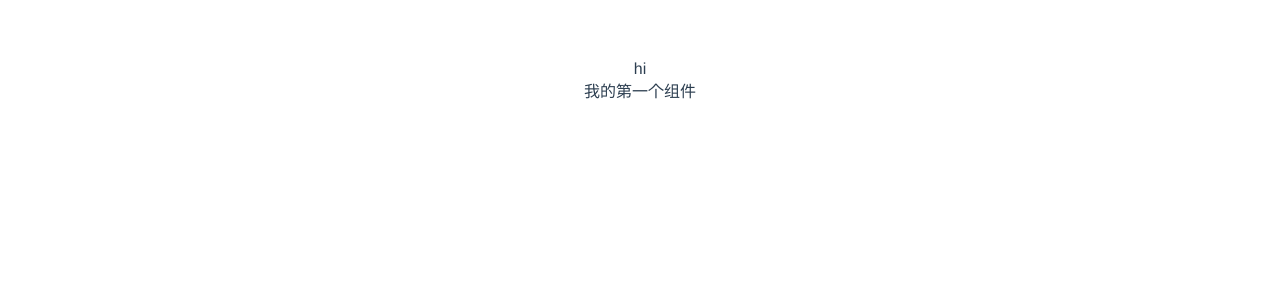
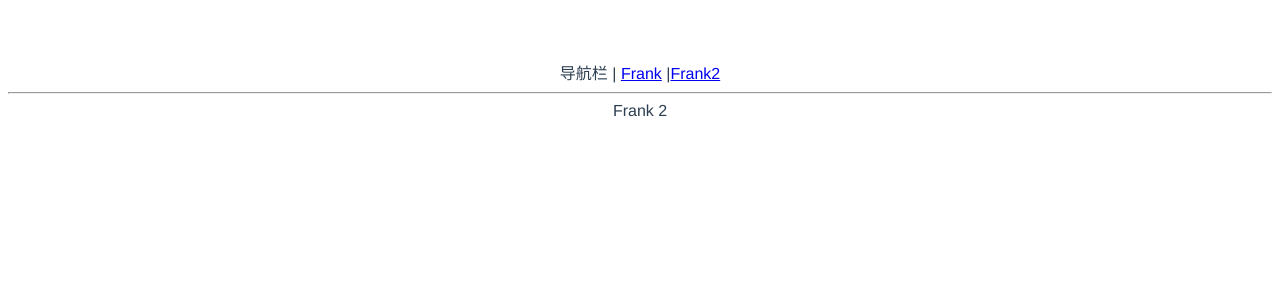
Before and after one commit to Fendi-web/value-problem, a Vue app: page /#/xxx in a window 1280 px wide. Shown: the top 300 px of the page. Built offline with nearby package versions, Linux system fonts and the light colour scheme.

Commit message:
初始化vue-rouyter

```diff
--- a/index.html
+++ b/index.html
@@ -8,6 +8,6 @@
 </head>
 <body>
   <div id="app"></div>
-  <script type="module" src="/src/main.js"></script>
+  <script type="module" src="/src/main.ts"></script>
 </body>
 </html>
--- a/src/App.vue
+++ b/src/App.vue
@@ -1,15 +1,20 @@
 <template>
-  <div>hi</div>
-  <Frank/>
+  <div>
+    导航栏
+    | <router-link to="/">Frank</router-link>
+    |<router-link to="/xxx">Frank2</router-link>
+  </div>
+
+  <hr/>
+
+  <router-view/>
 </template>
 
 <script>
-import Frank from './components/Frank.vue'
+
 
 export default {
   name: 'App',
-  components: {
-    Frank
-  }
+
 }
 </script>
--- /dev/null
+++ b/src/components/Frank2.vue
@@ -0,0 +1,5 @@
+<template>
+    <div>
+     Frank 2
+    </div>
+</template>
--- a/src/main.js
+++ /dev/null
@@ -1,5 +0,0 @@
-import { createApp } from 'vue'
-import App from './App.vue'
-import './index.css'
-
-createApp(App).mount('#app')
--- /dev/null
+++ b/src/main.ts
@@ -0,0 +1,19 @@
+import { createApp } from 'vue'
+import App from './App.vue'
+import './index.css'
+import{createWebHashHistory,createRouter} from 'vue-router'
+import Frank from './components/Frank.vue'
+import Frank2 from './components/Frank2.vue'
+
+const history = createWebHashHistory()
+const router = createRouter({
+  history:history,
+  routes:[
+      {path:'/', component: Frank},
+      {path:'/xxx', component: Frank2}
+  ]
+}
+)
+const app = createApp(App)
+app.use(router)
+app.mount('#app')
--- /dev/null
+++ b/src/shims-vue.d.ts
@@ -0,0 +1,6 @@
+// shims-vue.d.ts
+declare module '*.vue' {
+    import { ComponentOptions } from 'vue'
+    const componentOptions: ComponentOptions
+    export default componentOptions
+  }
```
Also changed, not shown: package.json (+4 -3 lines), 1 other file (tests, documents, lock files or other folders).
